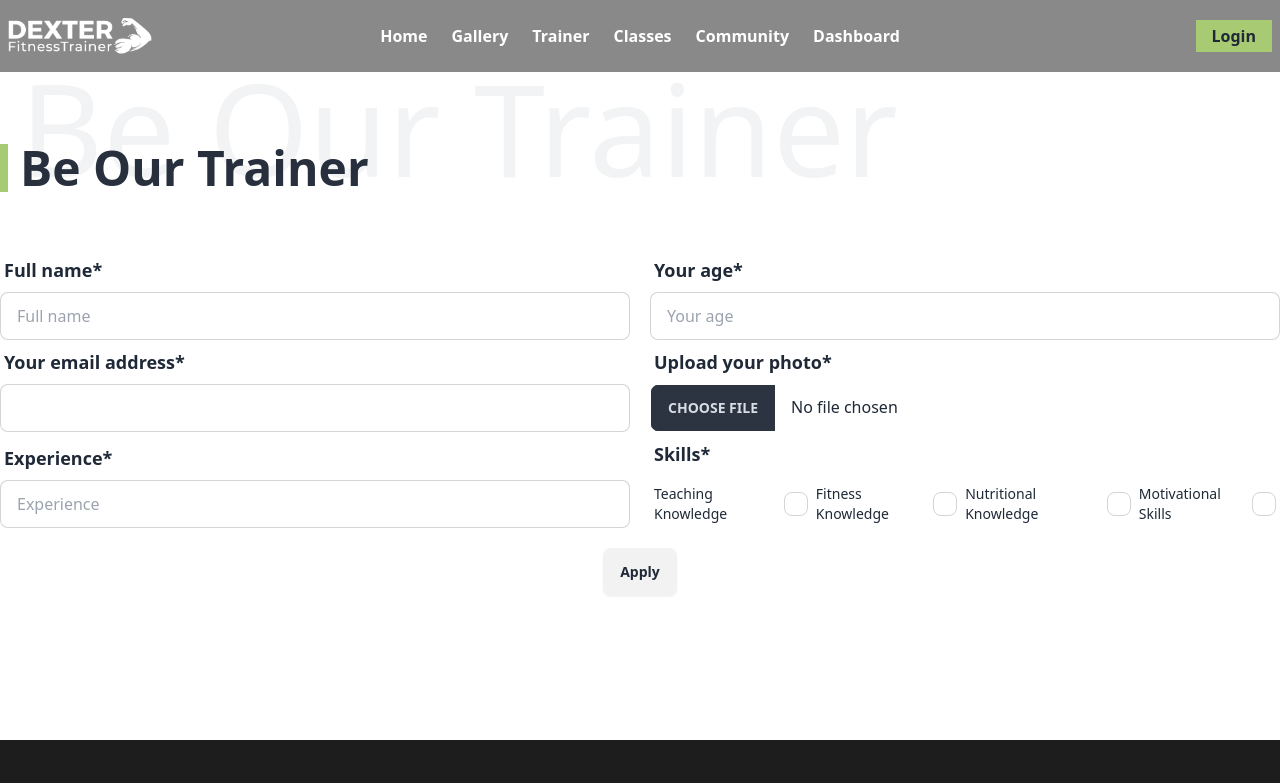
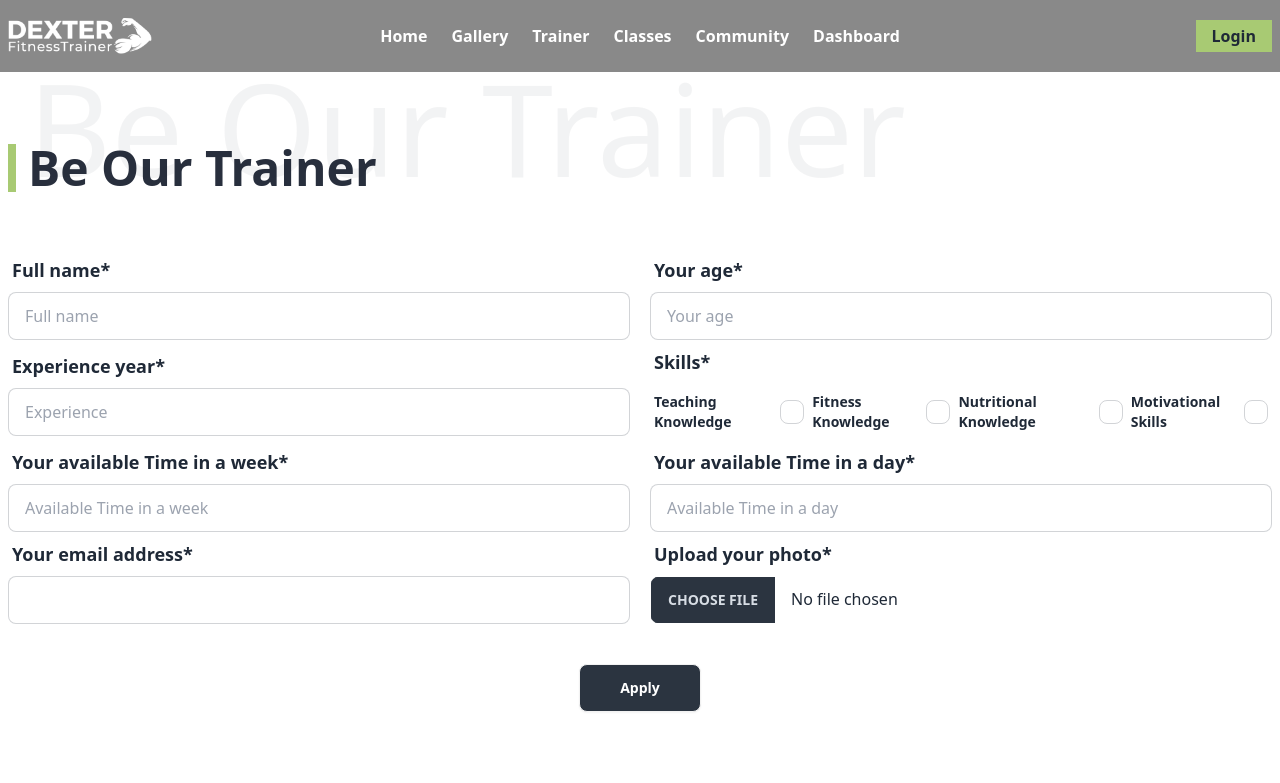
Before and after one commit to Mizan-Chowdhury/dexter-fitness-trainer-client, a React (Vite) app: page /beATrainer in a window 1280 px wide. Shown: the top 783 px of the page. Built offline with nearby package versions, Linux system fonts and the light colour scheme; no server answers.

Commit message:
added the imagebb api

```diff
--- a/src/components/BeATrainer.jsx
+++ b/src/components/BeATrainer.jsx
@@ -1,55 +1,62 @@
 import { useForm } from "react-hook-form";
 import SectionTitle from "../shared/SectionTitle";
 import useAuthContext from "../hooks/useAuthContext";
+import useAxiosPublic from "../hooks/useAxiosPublic";
+import useAxiosSecure from "../hooks/useAxiosSecure";
+import toast from "react-hot-toast";
+
+const image_host_key = import.meta.env.VITE_IMAGE_HOST_KEY;
+const image_host_api = `https://api.imgbb.com/1/upload?key=${image_host_key}`;
 
 const BeATrainer = () => {
+  const axiosPublic = useAxiosPublic();
+  const axiosSecure = useAxiosSecure();
   const { register, handleSubmit, reset } = useForm();
   const { user } = useAuthContext();
 
   const onSubmit = (data) => {
-    const newMenu = {
+    const image = { image: data.image[0] };
+
+    axiosPublic
+      .post(image_host_api, image, {
+        headers: {
+          "content-type": "multipart/form-data",
+        },
+      })
+      .then((res) => {
+        const newTrainer = {
           name: data.name,
           age: data.age,
-      email: data.email,
+          email: user.email,
+          image: res?.data?.data?.display_url,
+          experience: data.experience,
           skills: [
             data.teaching && "Teaching Knowledge",
             data.nutritional && "Nutritional Knowledge",
             data.fitness && "Fitness Knowledge",
             data.motivational && "Motivational Skill",
           ],
-      experience: data.experience,
-
-      //   image: res.data.data.display_url,
         };
-    console.log(newMenu);
-    // const image = { image: data.image[0] };
-    // axiosPublic
-    //   .post(image_host_api, image, {
-    //     headers: {
-    //       "content-type": "multipart/form-data",
-    //     },
-    //   })
-    //   .then((res) => {
-    //     console.log(res.data);
-    //     if (res.data.success) {
-    //       axiosSecure.post("/menu", newMenu).then((res) => {
-    //         if (res.data) {
-    //           toast.success("Menu successfully added.");
-    //           reset();
-    //         }
-    //       });
-    //     }
-    //   });
+        console.log(newTrainer);
+        if (res.data.success) {
+          axiosSecure.post("/newTrainers", newTrainer).then((res) => {
+            if (res.data) {
+              toast.success("Menu successfully added.");
+              reset();
+            }
+          });
+        }
+      });
   };
 
   return (
-    <div className="max-w-7xl mx-auto py-36">
+    <div className="max-w-7xl mx-auto py-36 px-2">
       <div>
         <SectionTitle>Be Our Trainer</SectionTitle>
       </div>
       <div className="">
         <form onSubmit={handleSubmit(onSubmit)}>
-          <div className="flex gap-5">
+          <div className="md:flex gap-5">
             <div className="form-control w-full">
               <label className="label">
                 <span className="label-text font-bold text-lg">Full name*</span>
@@ -74,7 +81,107 @@ const BeATrainer = () => {
             </div>
           </div>
 
-          <div className="flex gap-5">
+          <div className="md:flex items-center gap-5">
+            <div className="form-control w-full">
+              <label className="label">
+                <span className="label-text font-bold text-lg">
+                  Experience year*
+                </span>
+              </label>
+              <input
+                {...register("experience")}
+                type="text"
+                placeholder="Experience"
+                className="input input-bordered w-full"
+              />
+            </div>
+            <div className="w-full">
+              <label className="label">
+                <span className="label-text font-bold text-lg">Skills*</span>
+              </label>
+              <div className="md:flex">
+                <div className="form-control">
+                  <label className="label cursor-pointer">
+                    <span className="label-text font-semibold">
+                      Teaching Knowledge
+                    </span>
+                    <input
+                      {...register("teaching")}
+                      type="checkbox"
+                      className="checkbox"
+                    />
+                  </label>
+                </div>
+                <div className="form-control">
+                  <label className="label cursor-pointer">
+                    <span className="label-text font-semibold">
+                      Fitness Knowledge
+                    </span>
+                    <input
+                      {...register("fitness")}
+                      type="checkbox"
+                      className="checkbox"
+                    />
+                  </label>
+                </div>
+                <div className="form-control">
+                  <label className="label cursor-pointer">
+                    <span className="label-text font-semibold">
+                      Nutritional Knowledge
+                    </span>
+                    <input
+                      {...register("nutritional")}
+                      type="checkbox"
+                      className="checkbox"
+                    />
+                  </label>
+                </div>
+                <div className="form-control">
+                  <label className="label cursor-pointer">
+                    <span className="label-text font-semibold">
+                      Motivational Skills
+                    </span>
+                    <input
+                      {...register("motivational")}
+                      type="checkbox"
+                      className="checkbox"
+                    />
+                  </label>
+                </div>
+              </div>
+            </div>
+          </div>
+
+          <div className="md:flex gap-5">
+            <div className="form-control w-full">
+              <label className="label">
+                <span className="label-text font-bold text-lg">
+                  Your available Time in a week*
+                </span>
+              </label>
+              <input
+                {...register("week_time")}
+                type="text"
+                placeholder="Available Time in a week"
+                className="input input-bordered w-full"
+              />
+            </div>
+            <div className="form-control w-full">
+              <label className="label">
+                <span className="label-text font-bold text-lg">
+                  Your available Time in a day*
+                </span>
+              </label>
+              <input
+                {...register("day_time")}
+                type="text"
+                placeholder="Available Time in a day"
+                className="input input-bordered w-full"
+              />
+            </div>
+          </div>
+
+          <div className="md:flex gap-5">
             <div className="form-control w-full">
               <label className="label">
                 <span className="label-text font-bold text-lg">
@@ -103,70 +210,12 @@ const BeATrainer = () => {
             </div>
           </div>
 
-          <div className="flex items-center gap-5">
-            <div className="form-control w-full">
-              <label className="label">
-                <span className="label-text font-bold text-lg">
-                  Experience*
-                </span>
-              </label>
+          <div className="text-center">
             <input
-                {...register("experience")}
-                type="text"
-                placeholder="Experience"
-                className="input input-bordered w-full"
+              className="btn text-white mt-10 bg-[#2B3440] px-10"
+              type="submit"
+              value="Apply"
             />
-            </div>
-            <div className="w-full">
-              <label className="label">
-                <span className="label-text font-bold text-lg">Skills*</span>
-              </label>
-              <div className="flex">
-                <div className="form-control">
-                  <label className="label cursor-pointer">
-                    <span className="label-text">Teaching Knowledge</span>
-                    <input
-                      {...register("teaching")}
-                      type="checkbox"
-                      className="checkbox"
-                    />
-                  </label>
-                </div>
-                <div className="form-control">
-                  <label className="label cursor-pointer">
-                    <span className="label-text">Fitness Knowledge</span>
-                    <input
-                      {...register("fitness")}
-                      type="checkbox"
-                      className="checkbox"
-                    />
-                  </label>
-                </div>
-                <div className="form-control">
-                  <label className="label cursor-pointer">
-                    <span className="label-text">Nutritional Knowledge</span>
-                    <input
-                      {...register("nutritional")}
-                      type="checkbox"
-                      className="checkbox"
-                    />
-                  </label>
-                </div>
-                <div className="form-control">
-                  <label className="label cursor-pointer">
-                    <span className="label-text">Motivational Skills</span>
-                    <input
-                      {...register("motivational")}
-                      type="checkbox"
-                      className="checkbox"
-                    />
-                  </label>
-                </div>
-              </div>
-            </div>
-          </div>
-          <div className="text-center mt-4">
-            <input className="btn" type="submit" value="Apply" />
           </div>
         </form>
       </div>
```
Lines whose indentation alone changed are shown as unchanged.
